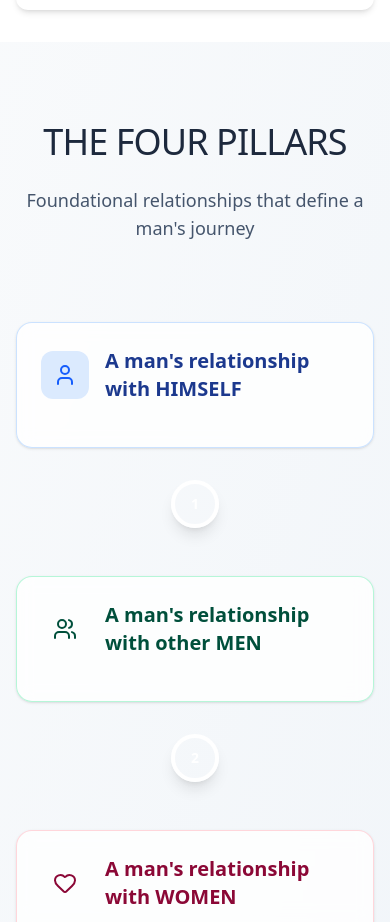
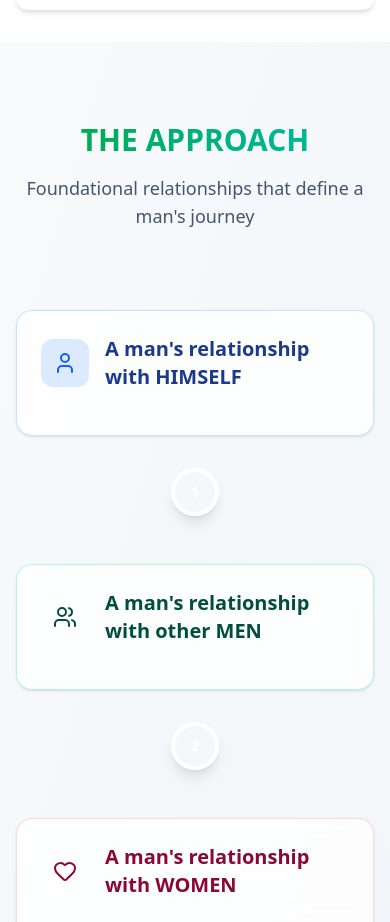
Before and after one commit to uncle12genius/forgingofmenprototype, a React (Vite) app: page / in a window 390 px wide. Shown: the part 4818-5740 px from the top of the page. Built offline with nearby package versions, Linux system fonts and the light colour scheme.

Commit message:
additional mobile resposiveness

```diff
--- a/src/pages/viewers/Approach.jsx
+++ b/src/pages/viewers/Approach.jsx
@@ -46,8 +46,8 @@
         {/* Header */}
         <div className="text-center mb-20">
 
-          <h1 className="text-4xl md:text-5xl font-light text-slate-800 mb-6 tracking-tight">
-            THE FOUR PILLARS
+          <h1 className="text-3xl sm:text-4xl md:text-5xl font-bold mb-4 bg-gradient-to-r from-green-600 to-teal-500 bg-clip-text text-transparent">
+            THE  APPROACH
           </h1>
           <p className="text-lg text-slate-600 max-w-2xl mx-auto font-light">
             Foundational relationships that define a man's journey
--- a/src/pages/viewers/BookSessions/BookSession.jsx
+++ b/src/pages/viewers/BookSessions/BookSession.jsx
@@ -282,7 +282,7 @@
         }
 
         .animate-scaleIn {
-          animation: scaleIn 0.3s ease-out;
+          animation: scaleIn 0.10s ease-out;
         }
 
         .wiggle-out {
```
